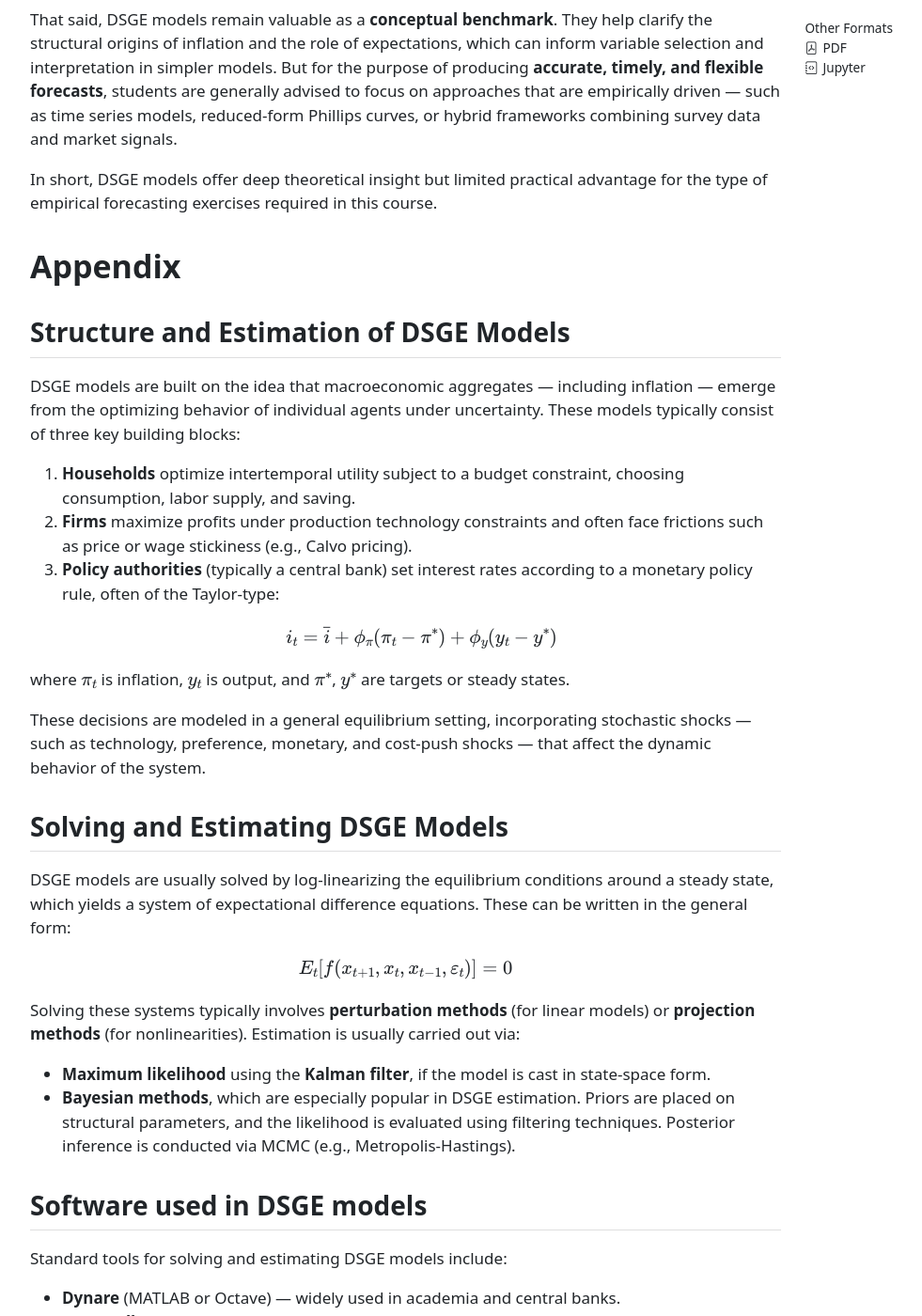
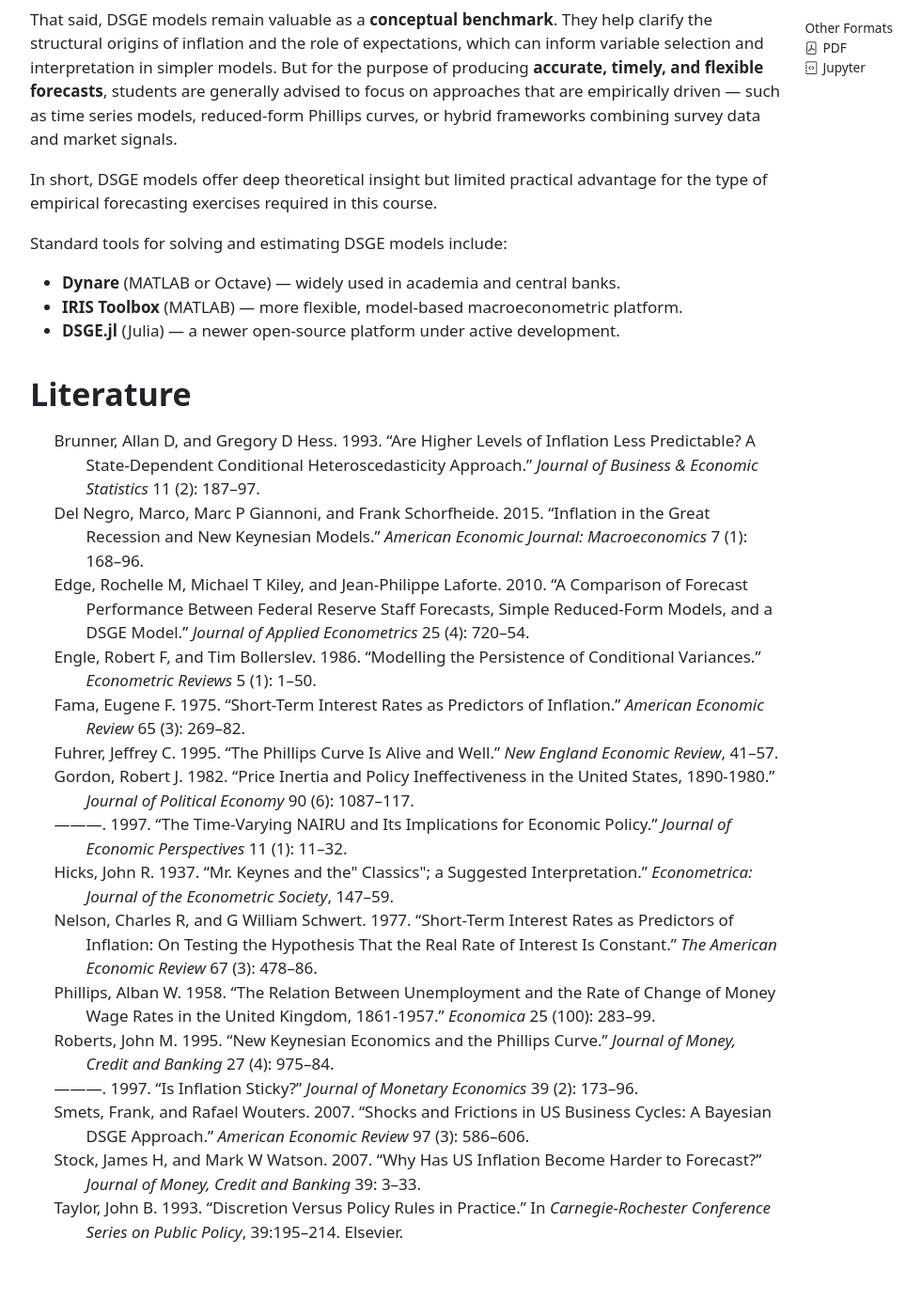
Before and after one commit to uit-sok-3022-v25/uit-sok-3022-v25.github.io, a Jekyll site: the page lectures_es/macro_inflation.html, which Jekyll copies as it is, in a window 1280 px wide and 1400 px high, scrolled down 12196 px. Shown: the whole window at 94% size, without its empty margins (136-1117 px from the left). Built offline with Jekyll 4.4.1, drawn with Linux system fonts in a browser that asks for light colours.

```diff
--- a/lectures_es/macro_inflation.html
+++ b/lectures_es/macro_inflation.html
@@ -374,37 +374,6 @@ r \approx i - \pi
 <p>For students working on practical inflation forecasting — particularly for term papers focused on empirical accuracy and predictive performance — DSGE models are unlikely to be the most fruitful direction. These models are complex to estimate, require strong structural assumptions, and tend to deliver relatively weak out-of-sample performance unless heavily tailored and combined with other information. Moreover, the technical barriers to implementing DSGE models (such as solving nonlinear systems and estimating via Kalman filtering or Bayesian techniques) can be substantial, particularly in the context of a semester project.</p>
 <p>That said, DSGE models remain valuable as a <strong>conceptual benchmark</strong>. They help clarify the structural origins of inflation and the role of expectations, which can inform variable selection and interpretation in simpler models. But for the purpose of producing <strong>accurate, timely, and flexible forecasts</strong>, students are generally advised to focus on approaches that are empirically driven — such as time series models, reduced-form Phillips curves, or hybrid frameworks combining survey data and market signals.</p>
 <p>In short, DSGE models offer deep theoretical insight but limited practical advantage for the type of empirical forecasting exercises required in this course.</p>
-</section>
-</section>
-<section id="appendix" class="level1">
-<h1>Appendix</h1>
-<section id="structure-and-estimation-of-dsge-models" class="level2">
-<h2 class="anchored" data-anchor-id="structure-and-estimation-of-dsge-models">Structure and Estimation of DSGE Models</h2>
-<p>DSGE models are built on the idea that macroeconomic aggregates — including inflation — emerge from the optimizing behavior of individual agents under uncertainty. These models typically consist of three key building blocks:</p>
-<ol type="1">
-<li><strong>Households</strong> optimize intertemporal utility subject to a budget constraint, choosing consumption, labor supply, and saving.</li>
-<li><strong>Firms</strong> maximize profits under production technology constraints and often face frictions such as price or wage stickiness (e.g., Calvo pricing).</li>
-<li><strong>Policy authorities</strong> (typically a central bank) set interest rates according to a monetary policy rule, often of the Taylor-type: <span class="math display">\[
-i_t = \bar{i} + \phi_\pi (\pi_t - \pi^*) + \phi_y (y_t - y^*)
-\]</span></li>
-</ol>
-<p>where <span class="math inline">\(\pi_t\)</span> is inflation, <span class="math inline">\(y_t\)</span> is output, and <span class="math inline">\(\pi^*\)</span>, <span class="math inline">\(y^*\)</span> are targets or steady states.</p>
-<p>These decisions are modeled in a general equilibrium setting, incorporating stochastic shocks — such as technology, preference, monetary, and cost-push shocks — that affect the dynamic behavior of the system.</p>
-</section>
-<section id="solving-and-estimating-dsge-models" class="level2">
-<h2 class="anchored" data-anchor-id="solving-and-estimating-dsge-models">Solving and Estimating DSGE Models</h2>
-<p>DSGE models are usually solved by log-linearizing the equilibrium conditions around a steady state, which yields a system of expectational difference equations. These can be written in the general form:</p>
-<p><span class="math display">\[
-E_t[f(x_{t+1}, x_t, x_{t-1}, \varepsilon_t)] = 0
-\]</span></p>
-<p>Solving these systems typically involves <strong>perturbation methods</strong> (for linear models) or <strong>projection methods</strong> (for nonlinearities). Estimation is usually carried out via:</p>
-<ul>
-<li><strong>Maximum likelihood</strong> using the <strong>Kalman filter</strong>, if the model is cast in state-space form.</li>
-<li><strong>Bayesian methods</strong>, which are especially popular in DSGE estimation. Priors are placed on structural parameters, and the likelihood is evaluated using filtering techniques. Posterior inference is conducted via MCMC (e.g., Metropolis-Hastings).</li>
-</ul>
-</section>
-<section id="software-used-in-dsge-models" class="level2">
-<h2 class="anchored" data-anchor-id="software-used-in-dsge-models">Software used in DSGE models</h2>
 <p>Standard tools for solving and estimating DSGE models include:</p>
 <ul>
 <li><strong>Dynare</strong> (MATLAB or Octave) — widely used in academia and central banks.</li>
```
Also changed, not shown: lectures_es/macro_inflation.qmd (+0 -34 lines), 2 other files.
